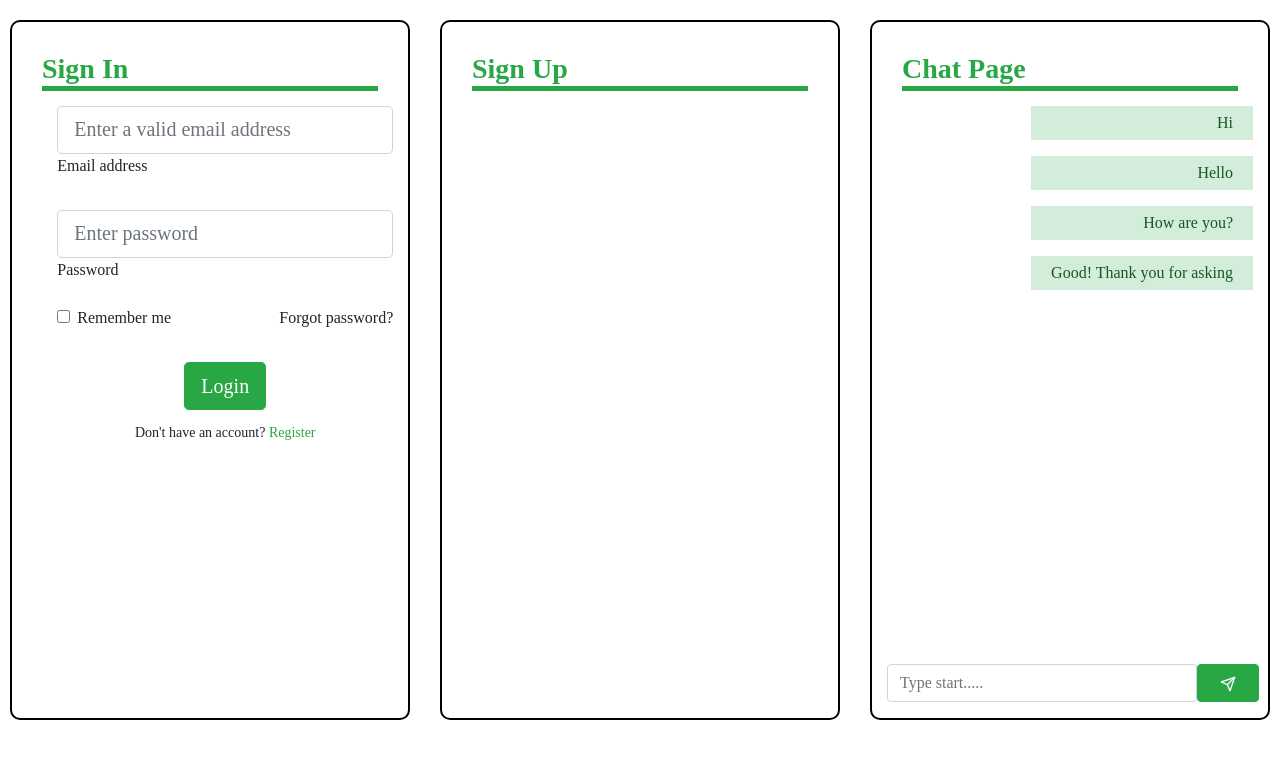
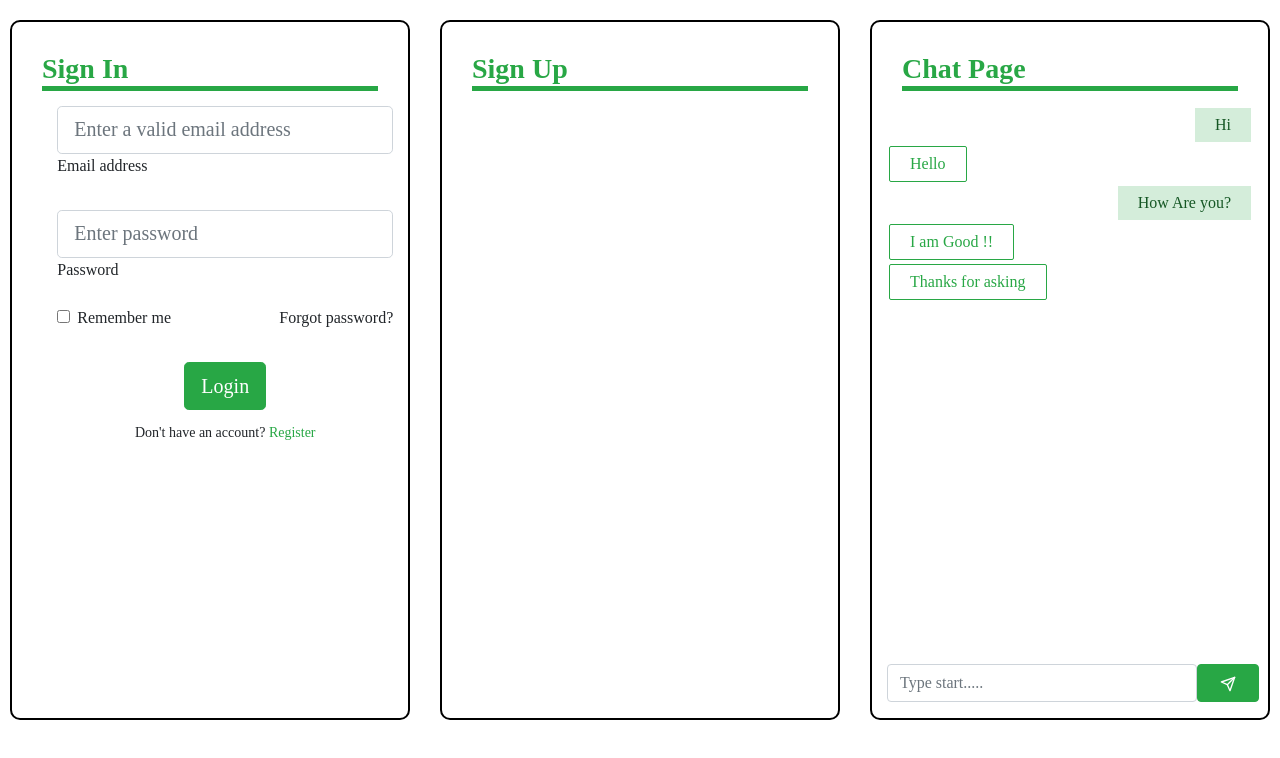
Before and after one commit to ayushma-jain/chat-app, a React (Create React App) app: page / in a window 1280 px wide. Shown: the top 758 px of the page. Built offline with nearby package versions, Linux system fonts and the light colour scheme.

Commit message:
send Message functionality

```diff
--- a/src/App.css
+++ b/src/App.css
@@ -32,13 +32,27 @@
   bottom: 16px;
 }
 
+.box-right {
+  float: right;
+  text-align: right;
+}
+
+.box-left {
+  float: left;
+  text-align: left;
+  background-color: #ffffff;
+  border: 1px solid;
+  border-radius: 2px;
+}
+
+/*
 .message-box {
   float: right;
 }
 
+*/
 .message-box p {
-  text-align: right;
-  display: block;
+  margin: 2px;
   padding: 5px 20px;
 }
 
@@ -72,6 +86,7 @@
     transform: rotate(360deg);
   }
 }
+
 .form-control:focus {
   border-color: #28a745;
   box-shadow: 0 0 0 0.2rem rgba(40, 167, 69, 0.25);
--- a/src/components/ChatPage.js
+++ b/src/components/ChatPage.js
@@ -1,27 +1,72 @@
-import React from 'react';
+import React, { useState } from 'react';
 import Form from "react-bootstrap/Form";
 import { FiSend } from 'react-icons/fi';
 import Button from "react-bootstrap/Button";
 
-const chatData = ['Hi', 'Hello', 'How are you?', 'Good! Thank you for asking'];
+
+//const chatData = ['Hi', 'Hello', 'How are you?', 'Good! Thank you for asking'];
+const chatData = [
+    {
+        'user_id': 1,
+        'message': 'Hi',
+    }
+    ,
+    {
+        'user_id': 2,
+        'message': 'Hello',
+    },
+    {
+        'user_id': 1,
+        'message': 'How Are you?',
+    }, {
+        'user_id': 2,
+        'message': 'I am Good !!',
+    }, {
+        'user_id': 2,
+        'message': 'Thanks for asking',
+    }
+];
+
+
 const ChatPage = () => {
+    const [message, setMessage] = useState('');
+    const [messageData, setMessageData] = useState(chatData);
+
+    const handleMessageChange = (event) => {
+        var message = event.target.value;
+        setMessage(message);
+    }
+    const handleMessageSend = () => {
+
+        messageData.push({ 'user_id': 1, 'message': message });
+        setMessage("");
+        setMessageData(messageData);
+    }
     return (
         <div className='i-box p-rel'>
             <h3 className='text-success'>Chat Page </h3>
             <div className='message-box'>
-                {chatData.map(row => (
-                    <p className='text-bright alert-success'>{row}</p>
-                ))}
+                <div className="row">
+                    {messageData.map((row, index) => {
+                        if (row.user_id === 1) {
+                            return <div className="col-12"><p className="text-bright alert-success box-right">{row.message}</p></div>
+                        } else {
+                            return <div className="col-12"><p className="text-success alert-warning box-left">{row.message}</p></div>
+                        }
+                    })}
+                </div>
             </div>
             <div className='chat-box col-12'>
                 <div className='row'>
                     <Form.Control type="text" className='col-md-10'
+                        id="message" name="message" value={message}
+                        onChange={handleMessageChange}
                         placeholder="Type start.....">
                     </Form.Control>
-                    <Button className='col-md-2 btn-success'><FiSend /></Button>
+                    <Button className='col-md-2 btn-success' onClick={handleMessageSend}><FiSend /></Button>
                 </div>
             </div>
-        </div>
+        </div >
     )
 }
 export default ChatPage;
```
